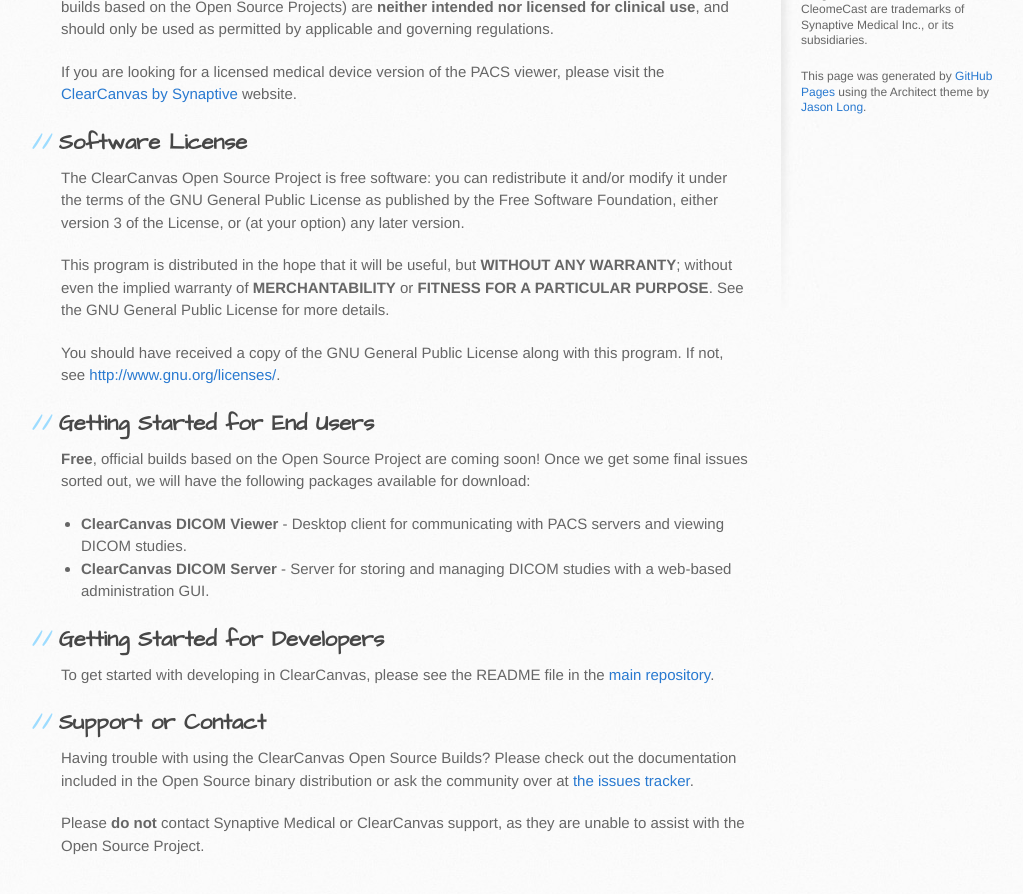
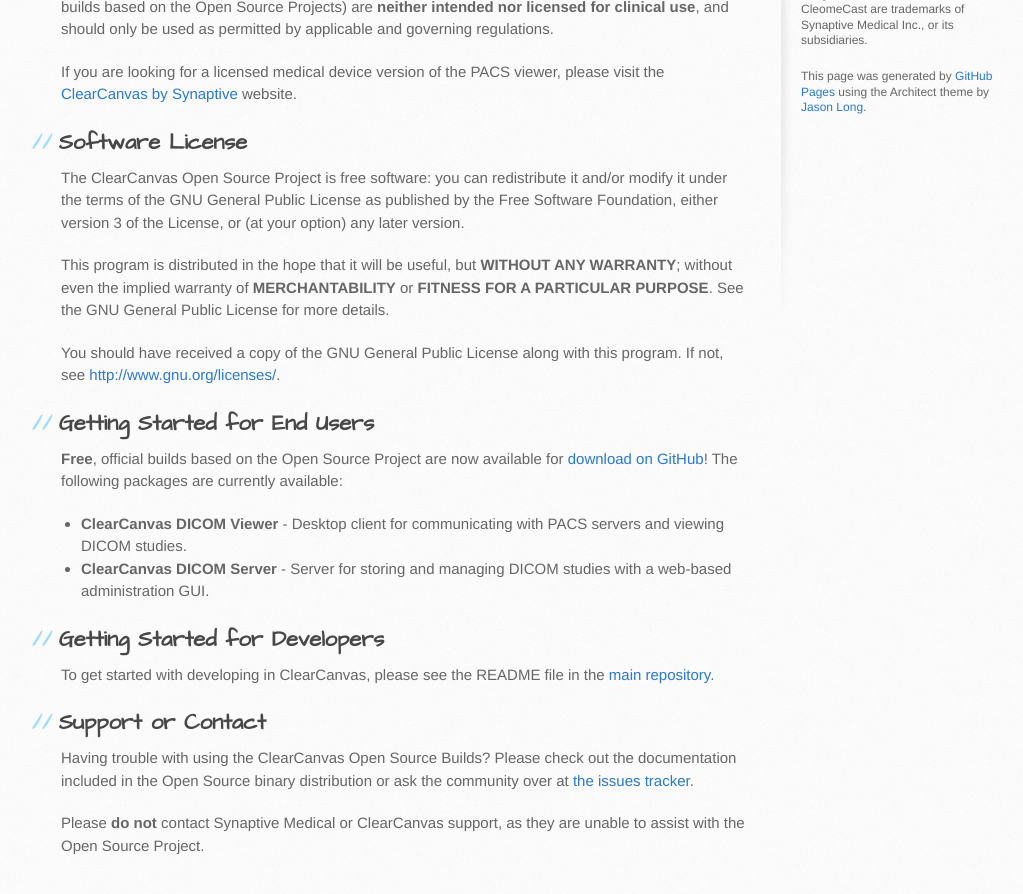
Before and after one commit to ClearCanvas/clearcanvas.github.io, a Jekyll site: the page built from index.md, in a window 1280 px wide and 900 px high, scrolled down 572 px. Shown: the top 894 px of the window, without its empty margins (109-1132 px from the left). Built offline with Jekyll 4.4.1, drawn with Linux system fonts in a browser that asks for light colours.

Commit message:
Updated main page
Changed text to reflect that downloads for the 13.2 release are now
available

```diff
--- a/index.md
+++ b/index.md
@@ -18,7 +18,7 @@ This program is distributed in the hope that it will be useful, but **WITHOUT AN
 You should have received a copy of the GNU General Public License along with this program. If not, see [http://www.gnu.org/licenses/](http://www.gnu.org/licenses/).
 
 ## Getting Started for End Users
-**Free**, official builds based on the Open Source Project are coming soon! Once we get some final issues sorted out, we will have the following packages available for download:
+**Free**, official builds based on the Open Source Project are now available for [download on GitHub](https://github.com/ClearCanvas/ClearCanvas/releases)! The following packages are currently available:
 
 * **ClearCanvas DICOM Viewer** - Desktop client for communicating with PACS servers and viewing DICOM studies.
 * **ClearCanvas DICOM Server** - Server for storing and managing DICOM studies with a web-based administration GUI.
```
